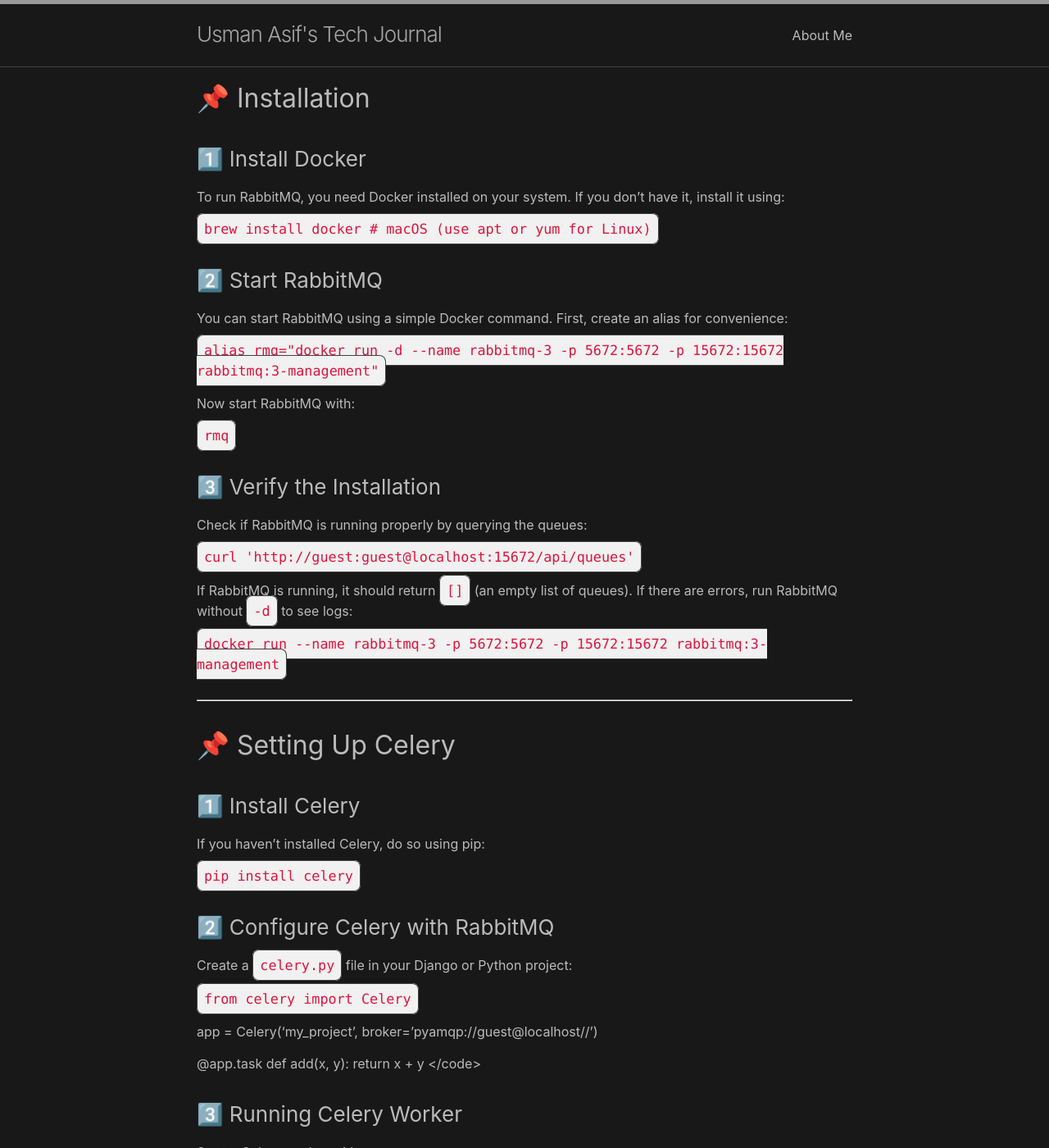
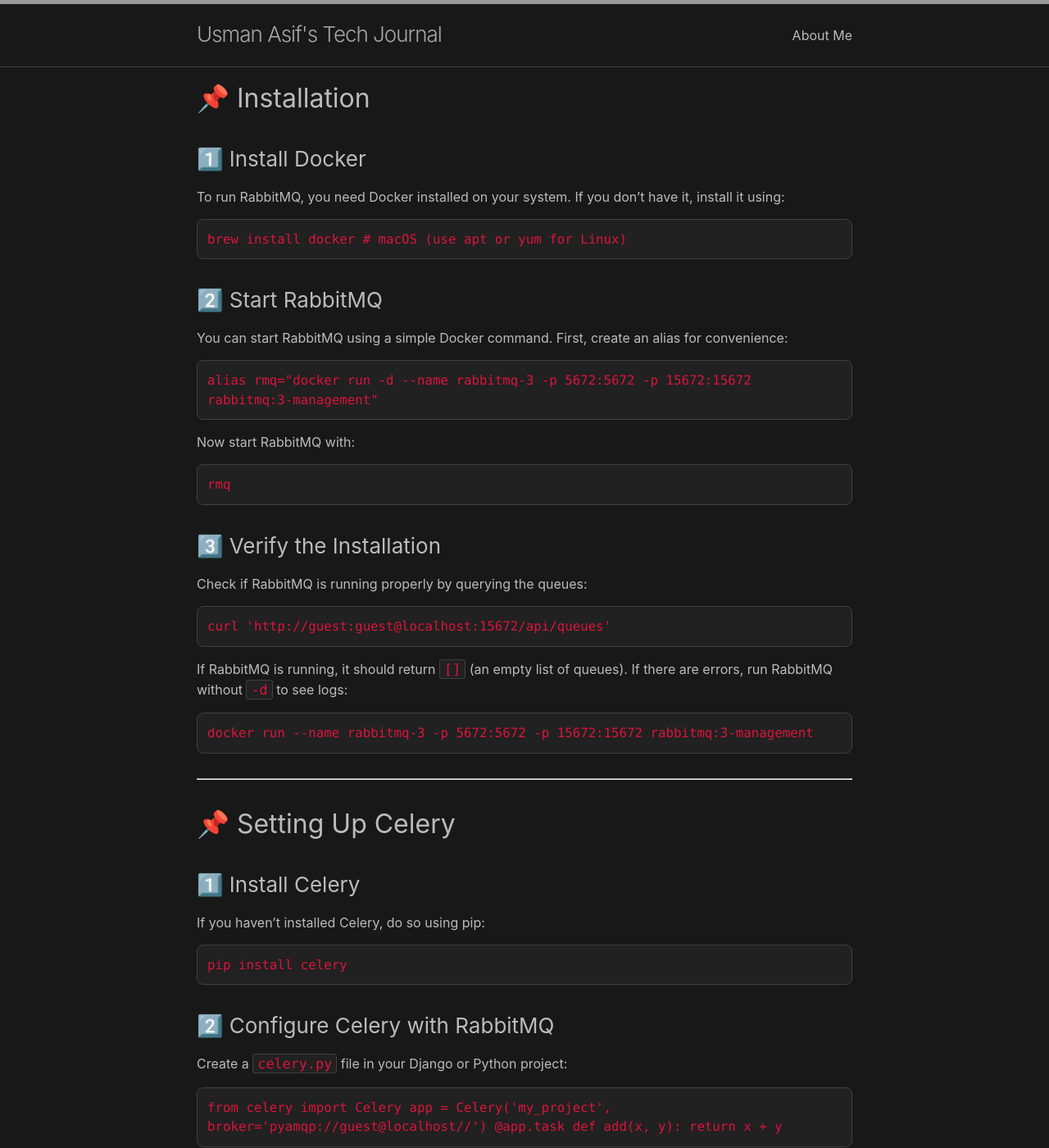
Before and after one commit to usmanasifbutt/blog, a Jekyll site: the page built from _posts/2025-03-12-celery-rabbitmq.md, in a window 1280 px wide and 1400 px high, scrolled down 410 px. Shown: the whole window at 82% size. Built offline with Jekyll 4.4.1, drawn with Linux system fonts in a browser that asks for light colours; our own code applies the rules of GitHub Pages for plain Markdown files; some of the changed text lies outside the part shown.

Commit message:
fix styling for code block

```diff
--- a/_posts/2025-03-12-celery-rabbitmq.md
+++ b/_posts/2025-03-12-celery-rabbitmq.md
@@ -20,37 +20,37 @@ Celery is a powerful distributed task queue system, and RabbitMQ is one of its m
 
 To run RabbitMQ, you need Docker installed on your system. If you don’t have it, install it using:
 
-<code>
+<pre><code>
 brew install docker  # macOS (use apt or yum for Linux)
-</code>
+</code></pre>
 
 ### 2️⃣ Start RabbitMQ
 
 You can start RabbitMQ using a simple Docker command. First, create an alias for convenience:
 
-<code>
+<pre><code>
 alias rmq="docker run -d --name rabbitmq-3 -p 5672:5672 -p 15672:15672 rabbitmq:3-management"
-</code>
+</code></pre>
 
 Now start RabbitMQ with:
 
-<code>
+<pre><code>
 rmq
-</code>
+</code></pre>
 
 ### 3️⃣ Verify the Installation
 
 Check if RabbitMQ is running properly by querying the queues:
 
-<code>
+<pre><code>
 curl 'http://guest:guest@localhost:15672/api/queues'
-</code>
+</code></pre>
 
 If RabbitMQ is running, it should return `[]` (an empty list of queues). If there are errors, run RabbitMQ without `-d` to see logs:
 
-<code>
+<pre><code>
 docker run --name rabbitmq-3 -p 5672:5672 -p 15672:15672 rabbitmq:3-management
-</code>
+</code></pre>
 
 ----------
 
@@ -60,15 +60,15 @@ docker run --name rabbitmq-3 -p 5672:5672 -p 15672:15672 rabbitmq:3-management
 
 If you haven't installed Celery, do so using pip:
 
-<code>
+<pre><code>
 pip install celery
-</code>
+</code></pre>
 
 ### 2️⃣ Configure Celery with RabbitMQ
 
 Create a `celery.py` file in your Django or Python project:
 
-<code>
+<pre><code>
 from celery import Celery
 
 app = Celery('my_project', broker='pyamqp://guest@localhost//')
@@ -76,15 +76,15 @@ app = Celery('my_project', broker='pyamqp://guest@localhost//')
 @app.task
 def add(x, y):
     return x + y
-</code>
+</code></pre>
 
 ### 3️⃣ Running Celery Worker
 
 Start a Celery worker with:
 
-<code>
+<pre><code>
 celery -A celery worker --loglevel=info
-</code>
+</code></pre>
 
 You should see output indicating Celery is connected to RabbitMQ.
 
@@ -98,28 +98,28 @@ RabbitMQ allows you to define and manage queues explicitly. You can do this via
 
 Modify `celery.py` to route tasks to specific queues:
 
-<code>
+<pre><code>
 app.conf.task_routes = {
     'tasks.add': {'queue': 'math_queue'},
 }
-</code>
+</code></pre>
 
 Then, start a worker for that queue:
 
-<code>
+<pre><code>
 celery -A celery worker -Q math_queue --loglevel=info
-</code>
+</code></pre>
 
 ### 2️⃣ Creating a Dead Letter Queue (DLQ)
 
 To handle failed tasks, configure a DLQ:
 
-<code>
+<pre><code>
 app.conf.task_queues = {
     Queue('math_queue', exchange=Exchange('math', type='direct'), routing_key='math'),
     Queue('dlq', exchange=Exchange('dlx', type='direct'), routing_key='dlq'),
 }
-</code>
+</code></pre>
 
 This ensures failed tasks are sent to `dlq` for later processing.
 
@@ -129,13 +129,13 @@ This ensures failed tasks are sent to `dlq` for later processing.
 
 To test your Celery setup, open a Python shell:
 
-<code>
+<pre><code>
 from celery import Celery
 app = Celery('my_project', broker='pyamqp://guest@localhost//')
 
 result = app.send_task('tasks.add', args=[10, 5], queue='math_queue')
 print(result.get())
-</code>
+</code></pre>
 
 This should output `15` after processing the task.
 
--- a/assets/css/style.scss
+++ b/assets/css/style.scss
@@ -16,11 +16,15 @@ footer {
     font-size: 14px;
     padding-bottom: 0 !important;
 }
+pre {
+  padding: 12px;
+  border-radius: 8px;
+  overflow-x: auto; /* Ensures long commands don't break */
+}
+
 code {
-  font-family: Consolas,"courier new";
+  font-family: Consolas, "Courier New", monospace;
   color: crimson;
-  background-color: #f1f1f1;
   font-size: 105%;
-  padding: 8px;
-  border-radius: 8px
+  white-space: normal;
 }
```
Also changed, not shown: _posts/2025-03-11-celery-overview.md (+2 -2 lines).
